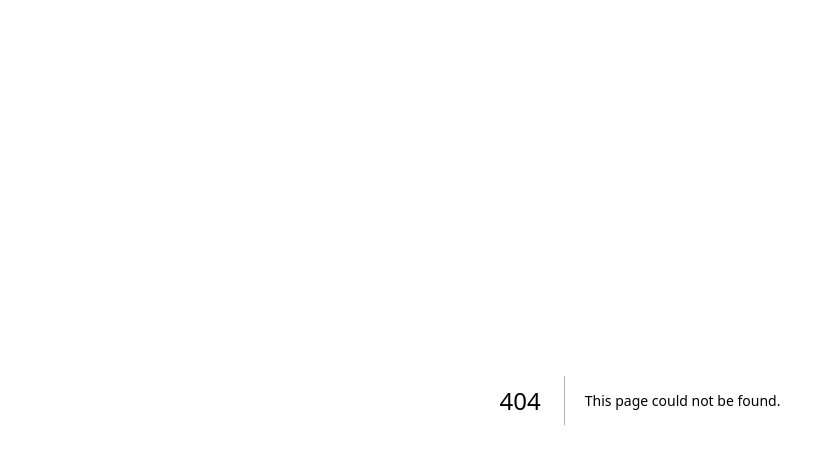
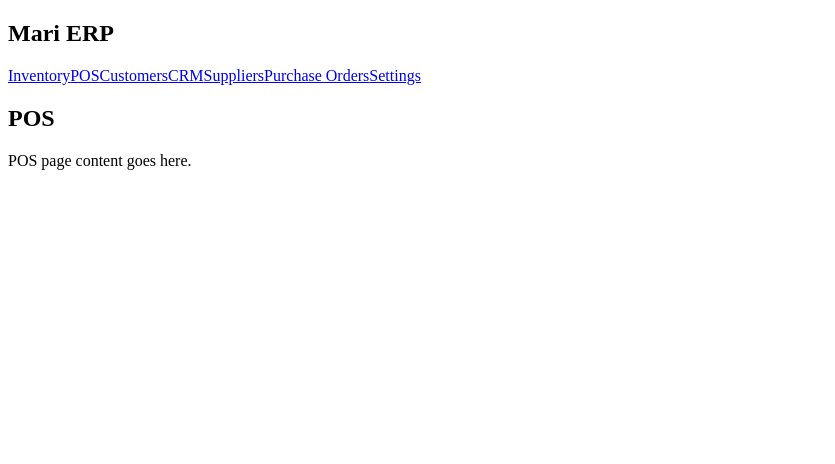
Before and after one commit to Dielord9/mari-erp, a Next.js app in the folder frontend/: page /pos in a window 1280 px wide. Before the commit this address had no page. Shown: the top 464 px of the page, without its empty margins (0-835 px from the left). Built offline with nearby package versions, Linux system fonts and the light colour scheme.

Commit message:
Create pos.js

```diff
--- /dev/null
+++ b/frontend/pages/pos.js
@@ -0,0 +1,10 @@
+import Layout from '../components/Layout';
+
+export default function PosPage() {
+  return (
+    <Layout>
+      <h2 className="text-2xl font-semibold">POS</h2>
+      <p>POS page content goes here.</p>
+    </Layout>
+  );
+}
```
